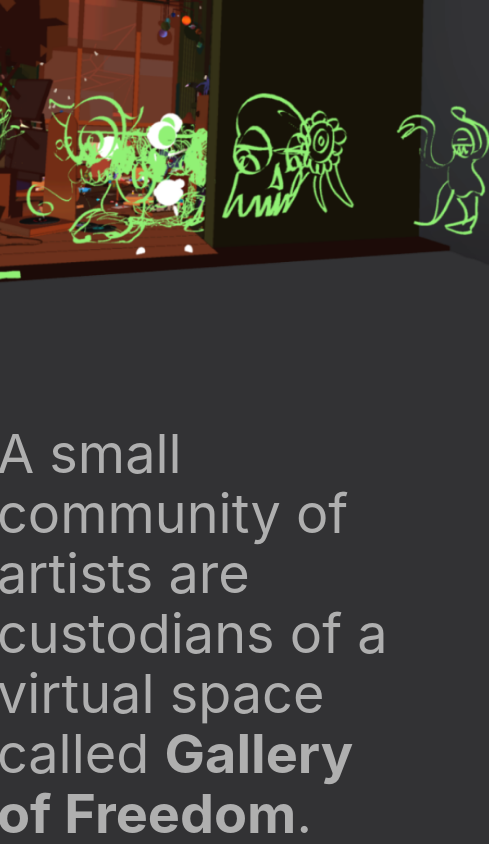
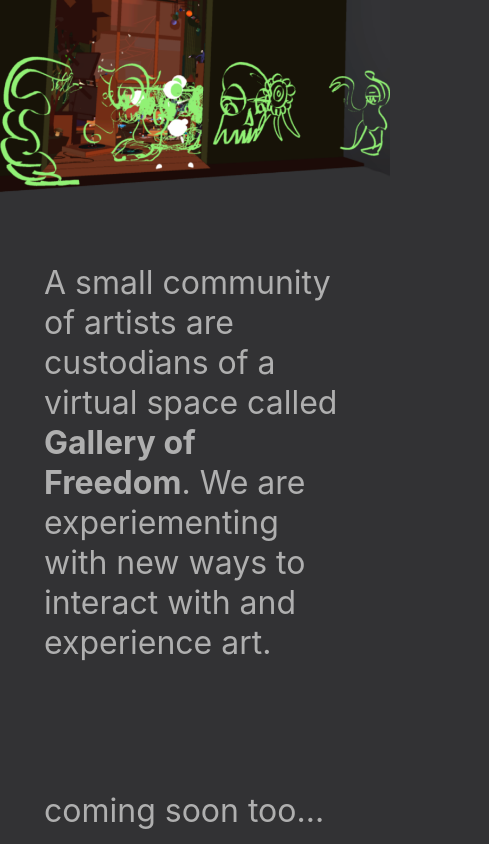
Before and after one commit to galleryoffreedom/landing, a React (Create React App) app: page / in a window 390 px wide. Shown: the top 844 px of the page, 489 px wide, since content can reach past the window. Built offline with nearby package versions, Linux system fonts and the light colour scheme.

Commit message:
Media Queries

```diff
--- a/src/Hero/Hero.js
+++ b/src/Hero/Hero.js
@@ -10,17 +10,68 @@ const HeroStyled = styled.div`
     flex-direction: column;
     justify-content: center;
     align-items: center;
+    width: 100%;
 
     .hero-image{
         width: 100%;
     }
 
-    h2{font-size: 3.375rem;}
+    .content-block{
+        margin: 0 6rem;
+        align-items: center;
+        display: flex;
+        flex-direction: column;
+        justify-content: center;
+
+        @media (max-width: 900px) {
+            margin: 0 4rem;
+        }
+
+        @media (max-width: 700px) {
+            margin: 0 3.25rem;
+            align-items: flex-start;
+            justify-content: flex-start;
+        }
+
+        @media (max-width: 500px) {
+            margin: 0 2.75rem;
+        }
+
+        h2{
+            font-size: 3.375rem;
+            line-height: 3.75rem;
+
+            @media (max-width: 900px) {
+                font-size: 2.75rem;
+                line-height: 3.25rem;
+            }
+
+            @media (max-width: 700px) {
+                font-size: 2.5rem;
+                line-height: 3rem;
+            }
+
+            @media (max-width: 500px) {
+                font-size: 2rem;
+                line-height: 2.5rem;
+            }
+        }
 
         .hero-description{
-        margin: 6.25rem 6rem 0 6rem;
-        line-height: 3.75rem;
+            margin-top: 6.25rem;
             max-width: 50rem;
+
+            @media (max-width: 900px) {
+                margin-top: 5rem;
+            }
+
+            @media (max-width: 700px) {
+                margin-top: 4rem;
+            }
+
+            @media (max-width: 500px) {
+                margin-top: 3rem;
+            }
         }
 
         .coming-soon-holder{
@@ -30,10 +81,42 @@ const HeroStyled = styled.div`
             justify-content: center;
             margin-top: 15.625rem;
 
+            @media (max-width: 900px) {
+                margin-top: 12rem;
+            }
+
+            @media (max-width: 700px) {
+                align-items: flex-start;
+                justify-content: flex-start;
+                margin-top: 10rem;
+            }
+
+            @media (max-width: 500px) {
+                margin-top: 8rem;
+            }
+
             .oculus-image{
                 margin-top: 2rem;
                 width: 21.375rem;
                 height: 2.625rem;
+
+                @media (max-width: 900px) {
+                    margin-top: 1.875rem;
+                    width: 18rem;
+                    height: 2.25rem;
+                }
+
+                @media (max-width: 700px) {
+                    margin-top: 1.75rem;
+                    width: 16rem;
+                    height: 2rem;
+                }
+
+                @media (max-width: 500px) {
+                    margin-top: 1.675rem;
+                    width: 13.75rem;
+                    height: 1.625rem;
+                }
             }
         }
         .call-to-action{
@@ -45,17 +128,54 @@ const HeroStyled = styled.div`
             max-width: 30rem;
             text-align: center;
 
+            @media (max-width: 900px) {
+                margin: 12rem 0 15rem 0;
+            }
+
+            @media (max-width: 700px) {
+                margin: 10rem 0 12rem 0;
+                align-items: flex-start;
+                justify-content: flex-start;
+                text-align: left;
+            }
+
+            @media (max-width: 500px) {
+                margin: 8rem 0 10rem 0;
+            }
+
             .discord-image{
                 margin-top: 3.75rem;
                 height: 3.75rem;
                 width: 15.625rem;
+
+                @media (max-width: 900px) {
+                    margin-top: 3rem;
+                    height: 3.125rem;
+                    width: 13rem;
+                }
+
+                @media (max-width: 700px) {
+                    margin-top: 2.5rem;
+                    height: 2.875rem;
+                    width: 12rem;
+                }
+
+                @media (max-width: 500px) {
+                    margin-top: 1.75rem;
+                    height: 2.4rem;
+                    width: 10rem;
                 }
             }
+        }
+    }
+
+
 `
 
 const Hero = () => (
     <HeroStyled>
         <img className="hero-image" src={hero} />
+        <div className="content-block">
             <h2 className="hero-description">A small community of artists are custodians of a virtual space called <b>Gallery of Freedom</b>. We are experiementing with new ways to interact with and experience art.</h2>
             <div className="coming-soon-holder">
                 <h2 className="coming-soon-text">coming soon too...</h2>
@@ -63,7 +183,8 @@ const Hero = () => (
             </div>
             <div className="call-to-action">
                 <h2 className="cta-text">In the meantime, join our community</h2>
-            <a href="/"><img className="discord-image" src={discord} /></a>
+                <a href="https://discord.gg/ad8wSEZ"><img className="discord-image" src={discord} /></a>
+            </div>
         </div>
     </HeroStyled>
 );
```
Also changed, not shown: 1 other file (tests, documents, lock files or other folders). Lines whose indentation alone changed are shown as unchanged.
